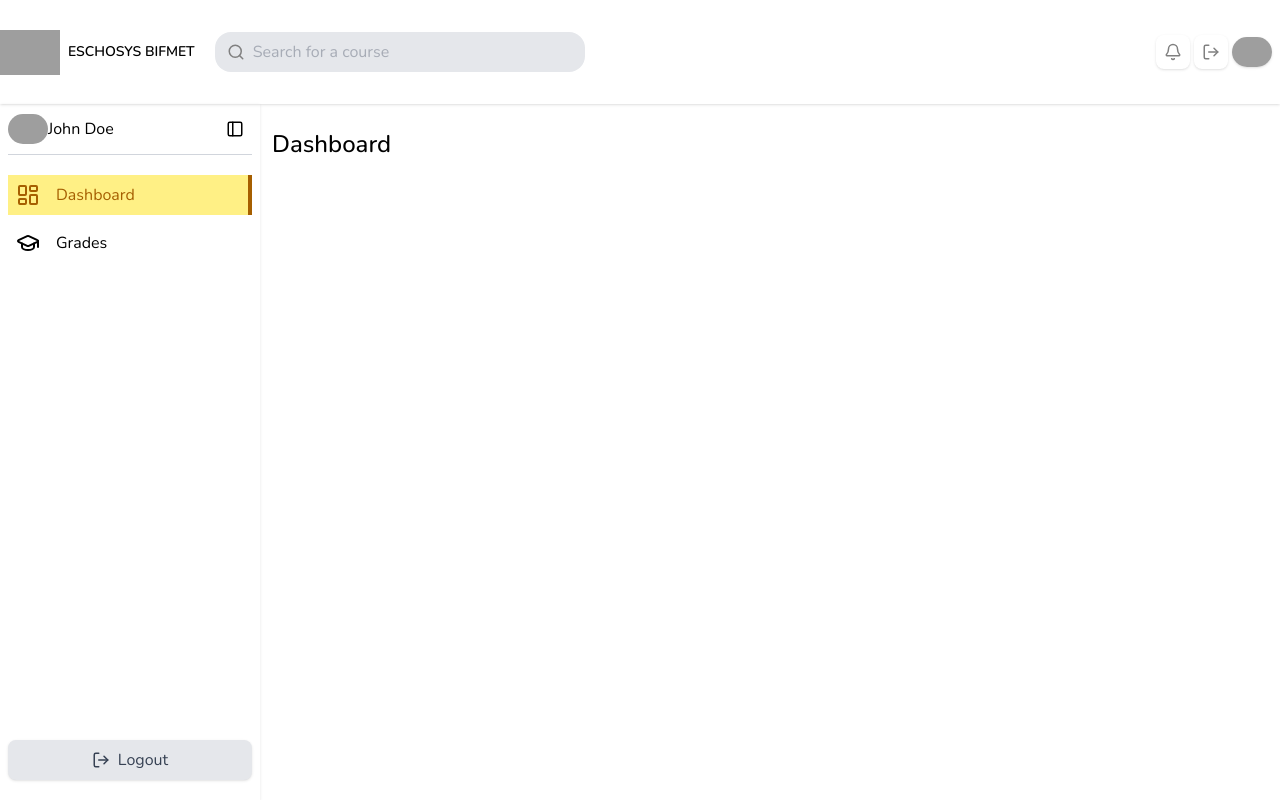
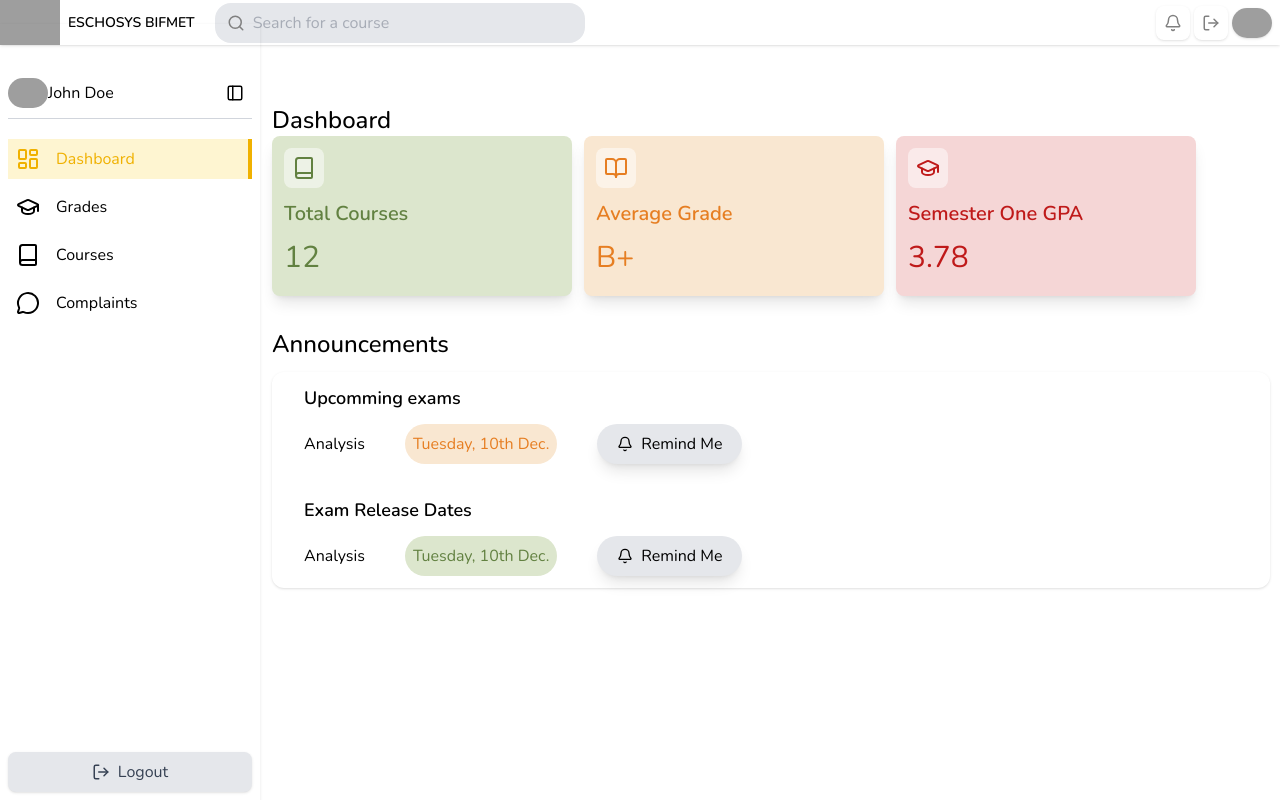
Before and after one commit to iamguystephane/Score-Tracker, a React (Vite) app: page /student/dashboard in a window 1280 px wide. Built offline with nearby package versions, Linux system fonts and the light colour scheme; grey boxes are pictures that could not be loaded.

Commit message:
added static data in the announcement section

```diff
--- /dev/null
+++ b/src/components/(student-routes)/dashboard/Announcements.jsx
@@ -0,0 +1,38 @@
+import { Bell } from "lucide-react";
+
+const Announcements = () => {
+  return (
+    <div className="mt-3  w-[99%] shadow rounded-xl px-8 py-3">
+      <h1 className="text-lg font-semibold"> Upcomming exams </h1>
+      <div className="flex items-center gap-10 mt-3">
+        <div>Analysis</div>
+        <h1
+          style={{ backgroundColor: "#F9E7D1", color: "#E67E22" }}
+          className="rounded-full p-2"
+        >
+          Tuesday, 10th Dec.{" "}
+        </h1>
+        <button className="rounded-full flex items-center gap-2 cursor-pointer shadow-lg px-5 py-2 bg-gray-200 hover:bg-gray-500 transition-all duration-300 ease-in-out hover:text-white">
+          <Bell size={16} />
+          <p>Remind Me </p>
+        </button>
+      </div>
+      <h1 className="mt-8 text-lg font-semibold">Exam Release Dates</h1>
+      <div className="flex items-center gap-10 mt-3">
+        <div>Analysis</div>
+        <h1
+          style={{ backgroundColor: "#DCE6CD", color: "#628141" }}
+          className="rounded-full p-2"
+        >
+          Tuesday, 10th Dec.{" "}
+        </h1>
+        <button className="rounded-full flex items-center gap-2 cursor-pointer shadow-lg px-5 py-2 bg-gray-200 hover:bg-gray-500 transition-all duration-300 ease-in-out hover:text-white">
+          <Bell size={16} />
+          <p>Remind Me </p>
+        </button>
+      </div>
+    </div>
+  );
+};
+
+export default Announcements;
--- a/src/components/(student-routes)/dashboard/Dashboard.jsx
+++ b/src/components/(student-routes)/dashboard/Dashboard.jsx
@@ -2,6 +2,9 @@ import React from "react";
 import Sidebar from "../../sidebar/Sidebar";
 import { studentsRoutes } from "../../../scripts/sidebar-routes";
 import DashboardNav from "../../nav/DashboardNav";
+import DashboardCard from "./DashboardCard";
+import { Book, BookOpen, GraduationCap } from "lucide-react";
+import Announcements from "./Announcements";
 
 function StudentDashboard({ sidebarOpen, setSidebarOpen }) {
   return (
@@ -14,8 +17,35 @@ function StudentDashboard({ sidebarOpen, setSidebarOpen }) {
           setSidebarOpen={setSidebarOpen}
         />
       </div>
-      <div className={`${sidebarOpen ? 'ml-68' : 'ml-20'} mt-6`}>
+      <div className={`${sidebarOpen ? "ml-68" : "ml-20"} mt-6 pt-20 pb-8`}>
         <h1 className="text-2xl font-medium">Dashboard</h1>
+        <div className="flex items-center gap-3 flex-wrap">
+          <DashboardCard
+            title="Total Courses"
+            content={12}
+            bgColor="#DCE6CD"
+            textColor="#628141"
+            Icon={<Book />}
+          />
+          <DashboardCard
+            title="Average Grade"
+            content="B+"
+            bgColor="#F9E7D1"
+            textColor="#E67E22"
+            Icon={<BookOpen />}
+          />
+          <DashboardCard
+            title="Semester One GPA"
+            content="3.78"
+            bgColor="#F5D6D6"
+            textColor="#BF1A1A"
+            Icon={<GraduationCap />}
+          />
+        </div>
+        <div className="mt-8">
+          <h1 className="text-2xl font-medium">Announcements</h1>
+          <Announcements />
+        </div>
       </div>
     </div>
   );
--- /dev/null
+++ b/src/components/(student-routes)/dashboard/DashboardCard.jsx
@@ -0,0 +1,16 @@
+import { Book } from "lucide-react";
+
+const DashboardCard = ({ title, Icon, content, bgColor, textColor }) => {
+  return (
+    <div
+      style={{ backgroundColor: bgColor, color: textColor }}
+      className={`w-75 h-40 shadow-lg rounded-lg p-3`}
+    >
+      <div className="p-2 rounded-lg bg-white/50 w-fit">{Icon}</div>
+      <h1 className="text-xl font-semibold my-3"> {title} </h1>
+      <p className="text-3xl">{content}</p>
+    </div>
+  );
+};
+
+export default DashboardCard;
--- a/src/components/nav/DashboardNav.jsx
+++ b/src/components/nav/DashboardNav.jsx
@@ -4,7 +4,7 @@ import { Link } from "react-router-dom";
 
 function DashboardNav() {
   return (
-    <div className="flex items-center justify-between shadow xsm:h-[8vh] lg:h-[13vh] pr-2">
+    <div className="flex items-center justify-between shadow pr-2 fixed top-0 w-full backdrop-blur-lg">
       <div className="flex items-center gap-5">
         <div className="flex items-center justify-center gap-2">
           <img
--- a/src/components/sidebar/Sidebar.jsx
+++ b/src/components/sidebar/Sidebar.jsx
@@ -13,7 +13,7 @@ function Sidebar({ routes, sidebarOpen, setSidebarOpen }) {
 
   const getCurrentPath = (url) => {
     if (location.pathname === url) {
-      return `bg-yellow-200 py-2 text-yellow-700 ${
+      return `bg-[#FEF5D1] py-2 text-yellow-500 ${
         sidebarOpen ? "border-r-4" : "rounded-lg"
       } `;
     }
@@ -22,14 +22,14 @@ function Sidebar({ routes, sidebarOpen, setSidebarOpen }) {
 
   return (
     <div
-      className={`xsm:h-[92vh] lg:h-[87vh] transition-all duration-300 ease-in-out fixed ${
+      className={`h-screen transition-all duration-300 ease-in-out pt-11 pb-8 fixed ${
         sidebarOpen ? "w-65" : "w-15"
       } shadow px-2 flex flex-col justify-between pb-5`}
     >
       <div>
         <div
           className={`flex ${
-            sidebarOpen ? "flex-row" : "flex-col items-start"
+            sidebarOpen ? "flex-row" : "flex-col items-center justify-center"
           } items-center gap-2 border-b-gray-300 border-b py-2 justify-between`}
         >
           <div className="flex items-center">
@@ -54,7 +54,7 @@ function Sidebar({ routes, sidebarOpen, setSidebarOpen }) {
             return (
               <Link
                 to={route.route}
-                className={`flex gap-4! items-center mb-2 hover:bg-yellow-200 py-2 hover:text-yellow-700 transition-all duration-300 ease-in-out px-2 ${
+                className={`flex gap-4! items-center mb-2 hover:bg-[#FEF5D1] py-2 hover:text-yellow-700 transition-all duration-300 ease-in-out px-2 ${
                   !sidebarOpen && "hover:rounded-lg"
                 } ${getCurrentPath(route.route)}`}
               >
--- a/src/scripts/sidebar-routes.js
+++ b/src/scripts/sidebar-routes.js
@@ -1,4 +1,10 @@
-import { Book, GraduationCap, LayoutDashboard, Users } from "lucide-react";
+import {
+  Book,
+  GraduationCap,
+  LayoutDashboard,
+  MessageCircle,
+  Users,
+} from "lucide-react";
 
 const studentsRoutes = [
   {
@@ -13,6 +19,20 @@ const studentsRoutes = [
     name: "Grades",
     route: "/student/grades",
     icon: GraduationCap,
+  },
+
+  {
+    id: "3",
+    name: "Courses",
+    route: "/student/courses",
+    icon: Book,
+  },
+
+  {
+    id: "4",
+    name: "Complaints",
+    route: "/student/complaints",
+    icon: MessageCircle,
   },
 ];
 
```
